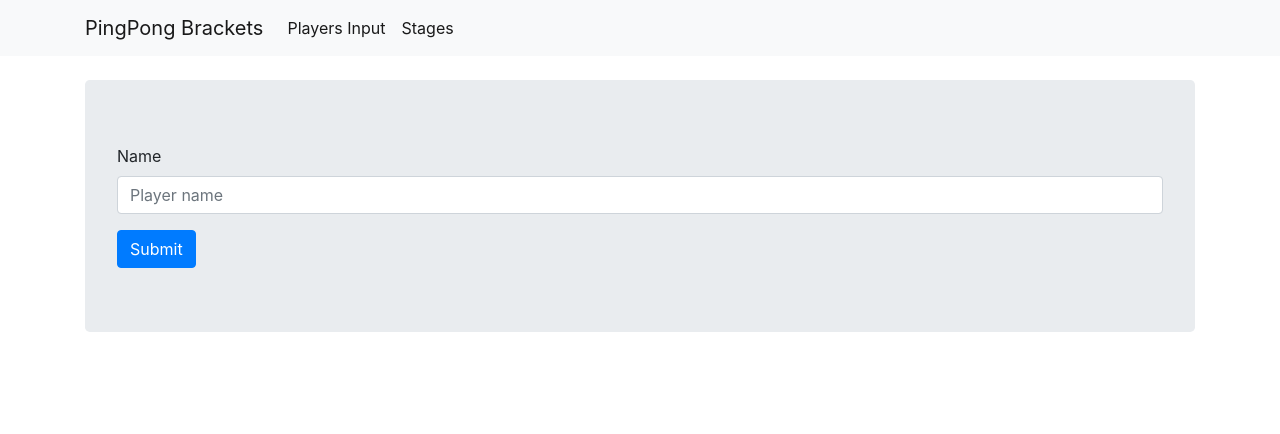
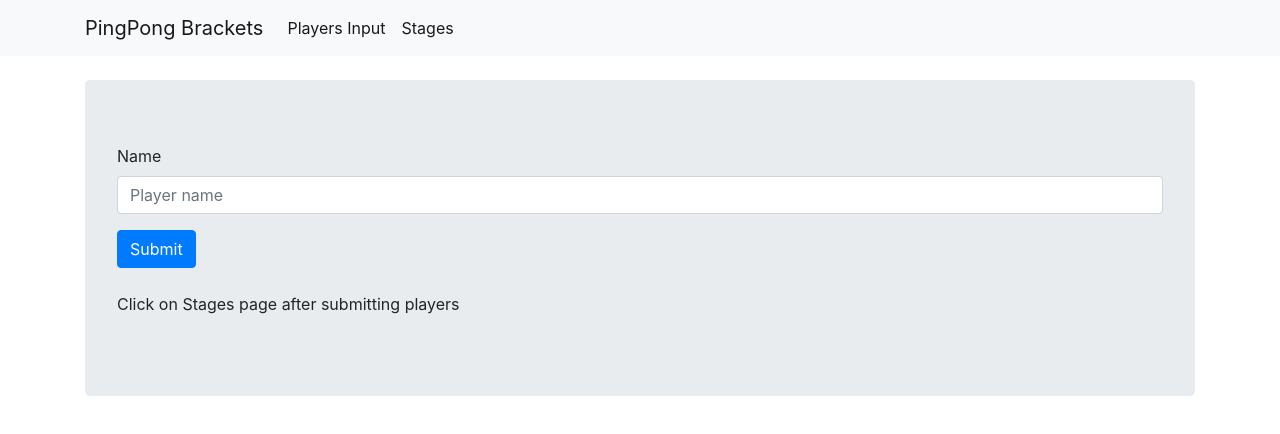
Before and after one commit to kitespin/Tech_Challenge, a Vue app: page /#/ in a window 1280 px wide. Shown: the top 434 px of the page. Built offline with nearby package versions, Linux system fonts and the light colour scheme.

Commit message:
Added instruction text to player entry page

```diff
--- a/src/components/pages/Home.vue
+++ b/src/components/pages/Home.vue
@@ -8,7 +8,6 @@
         <!-- (iterates through the round array to get the chunks) -->
         <div v-for="(match, matchIndex) in round" :key="matchIndex">
           <!--  <pre>{{match}}</pre>  -->
-
           <ul class="list-group mb-4">
             <!--(iteraates through the final array to output players)-->
             <li class="list-group-item" v-for="(player, slotIndex) in match" :key="slotIndex">
--- a/src/components/pages/PlayerEntry.vue
+++ b/src/components/pages/PlayerEntry.vue
@@ -9,7 +9,9 @@
             </div>
 
             <button type="submit" class="btn btn-primary" @click="onAdd()">Submit</button>
-
+            <br>
+            <br>
+            <p>Click on Stages page after submitting players</p>
         </div>
 
         <div v-for="(player, index) in players" :key="index">
```
